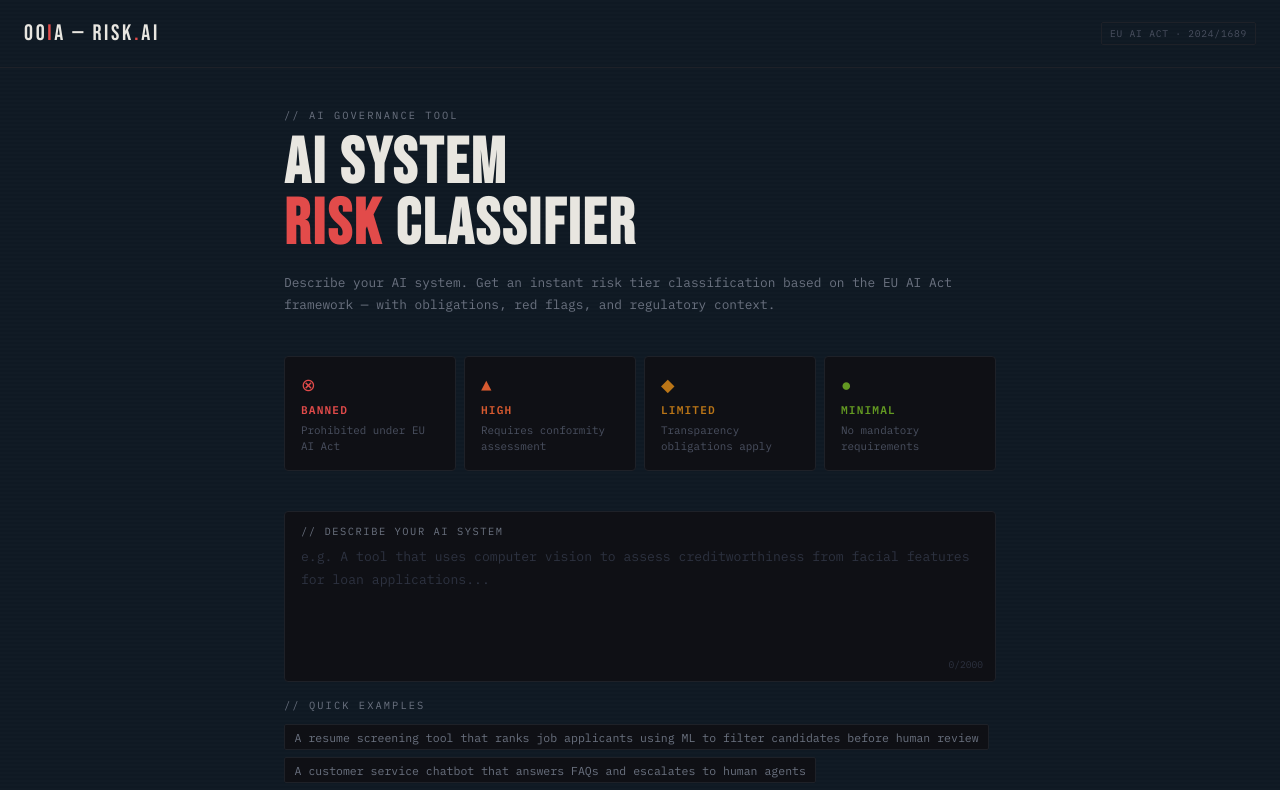
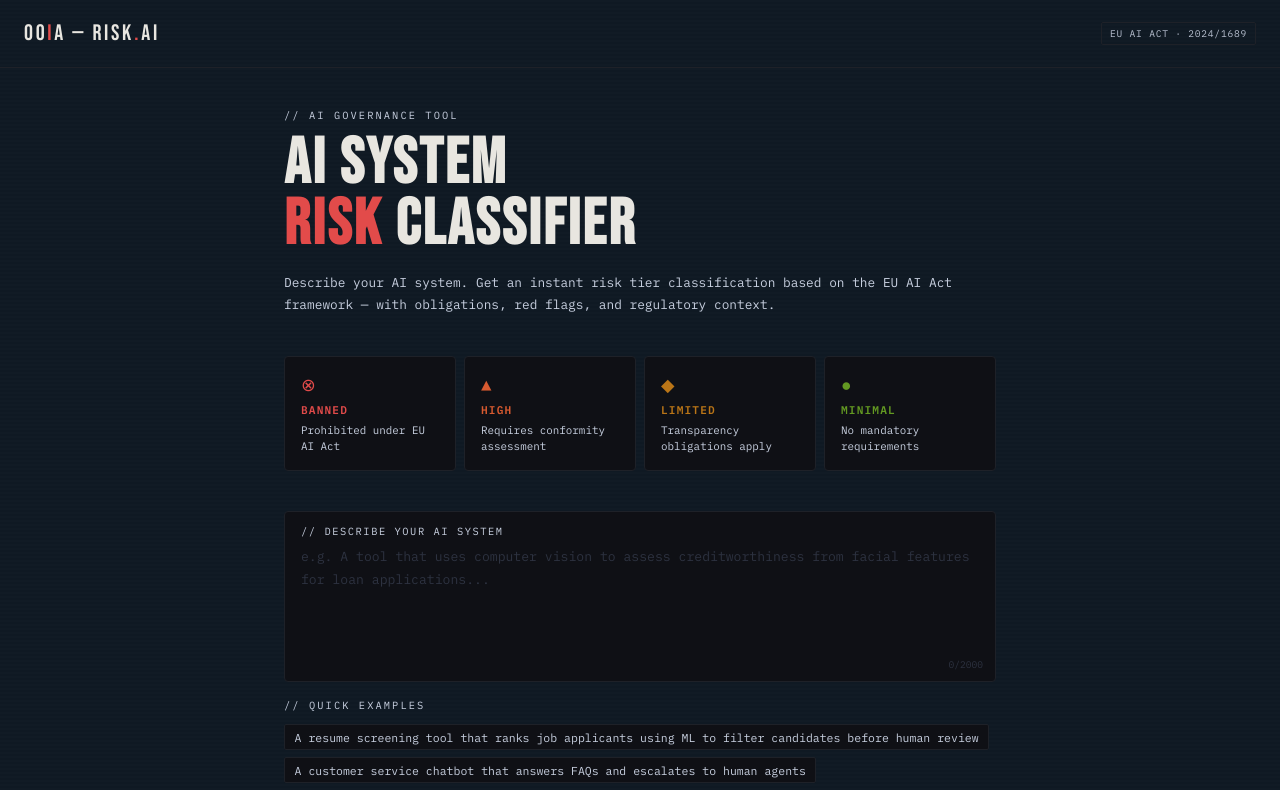
Before and after one commit to vrcrush/ai-risk-classifier, a Next.js app: page / in a window 1280 px wide. Shown: the top 790 px of the page. Built offline with nearby package versions, Linux system fonts and the light colour scheme.

Commit message:
Updates to index page

```diff
--- a/pages/index.module.css
+++ b/pages/index.module.css
@@ -20,13 +20,13 @@
 .logoAccent { color: #E24B4A; }
 
 .badge {
-  font-size: 0.6rem; letter-spacing: 0.08em; color: #4a5060;
+  font-size: 0.6rem; letter-spacing: 0.08em; color: #b8c0d0;
   border: 1px solid #1e2128; padding: 0.25rem 0.5rem; border-radius: 2px;
   text-transform: uppercase; text-decoration: none;
   transition: color 0.15s, border-color 0.15s;
   text-align: center; line-height: 1.4;
 }
-.badge:hover { color: #8b9ab0; border-color: #2d3240; }
+.badge:hover { color: #b8c0d0; border-color: #2d3240; }
 
 .main {
   position: relative; z-index: 1;
@@ -34,7 +34,7 @@
 }
 
 .sectionLabel {
-  font-size: 0.65rem; letter-spacing: 0.2em; color: #6b7280;
+  font-size: 0.65rem; letter-spacing: 0.2em; color: #c8d0e0;
   text-transform: uppercase; margin-bottom: 0.75rem;
 }
 
@@ -47,7 +47,7 @@
 .titleAccent { color: #E24B4A; }
 
 .subtitle {
-  font-size: 0.8rem; color: #6b7280; line-height: 1.75;
+  font-size: 0.8rem; color: #c8d0e0; line-height: 1.75;
   margin-bottom: 2.5rem;
 }
 
@@ -62,7 +62,7 @@
 }
 .tierCardIcon { font-size: 1.1rem; margin-bottom: 0.4rem; }
 .tierCardLabel { font-size: 0.7rem; letter-spacing: 0.1em; font-weight: 600; text-transform: uppercase; }
-.tierCardDesc { font-size: 0.68rem; color: #4a5060; margin-top: 0.3rem; line-height: 1.5; }
+.tierCardDesc { font-size: 0.68rem; color: #c8d0e0; margin-top: 0.3rem; line-height: 1.5; }
 
 .inputWrapper {
   background: #0f1015; border: 1px solid #1e2128;
@@ -72,13 +72,13 @@
 .inputWrapper:focus-within { border-color: #2d3240; }
 
 .inputLabel {
-  font-size: 0.65rem; letter-spacing: 0.15em; color: #6b7280;
+  font-size: 0.65rem; letter-spacing: 0.15em; color: #c8d0e0;
   padding: 0.75rem 1rem 0; text-transform: uppercase;
 }
 
 .textarea {
   width: 100%; background: transparent; border: none; outline: none;
-  color: #c8c4bc; font-family: 'IBM Plex Mono', monospace;
+  color: #e0ddd8; font-family: 'IBM Plex Mono', monospace;
   font-size: 0.82rem; line-height: 1.75; padding: 0.5rem 1rem 1rem;
   resize: none; min-height: 120px;
   -webkit-appearance: none;
@@ -93,7 +93,7 @@
 .examples { margin-bottom: 2rem; }
 .examplesList { display: flex; flex-wrap: wrap; gap: 0.4rem; margin-top: 0.5rem; }
 .exampleChip {
-  font-size: 0.72rem; color: #6b7280; background: #0f1015;
+  font-size: 0.72rem; color: #c8d0e0; background: #0f1015;
   border: 1px solid #1e2128; border-radius: 2px;
   padding: 0.3rem 0.6rem; cursor: pointer;
   font-family: 'IBM Plex Mono', monospace;
@@ -101,8 +101,8 @@
   white-space: nowrap; overflow: hidden; text-overflow: ellipsis;
   -webkit-appearance: none;
 }
-.exampleChip:hover { color: #8b9ab0; border-color: #2d3240; }
-.exampleChip:active { color: #8b9ab0; border-color: #2d3240; }
+.exampleChip:hover { color: #b8c0d0; border-color: #2d3240; }
+.exampleChip:active { color: #b8c0d0; border-color: #2d3240; }
 
 .classifyBtn {
   width: 100%; padding: 1rem; background: #E24B4A;
@@ -138,7 +138,7 @@
 .limitBox {
   width: 100%; padding: 1rem; background: #1a1d24;
   border: 1px solid #2d3240; border-radius: 4px;
-  font-size: 0.78rem; color: #6b7280; text-align: center;
+  font-size: 0.78rem; color: #c8d0e0; text-align: center;
 }
 
 .errorBox {
@@ -171,22 +171,22 @@
 }
 .resultSection { padding: 1rem 1.25rem; border-bottom: 1px solid #1a1d24; }
 .resultSection:last-child { border-bottom: none; }
-.resultSectionLabel { font-size: 0.55rem; letter-spacing: 0.2em; color: #4a5060; text-transform: uppercase; margin-bottom: 0.6rem; }
+.resultSectionLabel { font-size: 0.55rem; letter-spacing: 0.2em; color: #c8d0e0; text-transform: uppercase; margin-bottom: 0.6rem; }
 
-.headline { font-size: 0.88rem; color: #c8c4bc; line-height: 1.6; }
-.reasoning { font-size: 0.78rem; color: #8b9ab0; line-height: 1.8; }
+.headline { font-size: 0.88rem; color: #e0ddd8; line-height: 1.6; }
+.reasoning { font-size: 0.78rem; color: #c8d0e0; line-height: 1.8; }
 
 .flagsList { display: flex; flex-direction: column; gap: 0.5rem; }
-.flagItem { font-size: 0.72rem; color: #8b9ab0; display: flex; gap: 0.5rem; align-items: flex-start; line-height: 1.6; }
+.flagItem { font-size: 0.72rem; color: #c8d0e0; display: flex; gap: 0.5rem; align-items: flex-start; line-height: 1.6; }
 .flagDot { color: #E24B4A; flex-shrink: 0; margin-top: 0.1rem; }
 
 .obligationsList { display: flex; flex-direction: column; gap: 0.5rem; }
-.obligationItem { font-size: 0.72rem; color: #8b9ab0; display: flex; gap: 0.5rem; align-items: flex-start; line-height: 1.6; }
-.obNum { color: #4a5060; flex-shrink: 0; min-width: 1.4rem; }
+.obligationItem { font-size: 0.72rem; color: #c8d0e0; display: flex; gap: 0.5rem; align-items: flex-start; line-height: 1.6; }
+.obNum { color: #b8c0d0; flex-shrink: 0; min-width: 1.4rem; }
 
 .similarTags { display: flex; flex-wrap: wrap; gap: 0.4rem; }
 .similarTag {
-  font-size: 0.65rem; color: #6b7280; background: #1a1d24;
+  font-size: 0.65rem; color: #c0c8d8; background: #1a1d24;
   border: 1px solid #1e2128; border-radius: 2px; padding: 0.25rem 0.6rem;
 }
 
```
